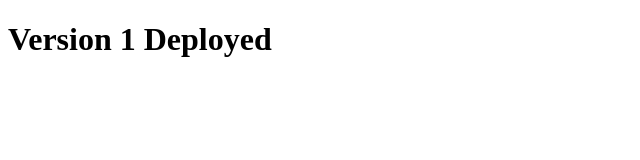
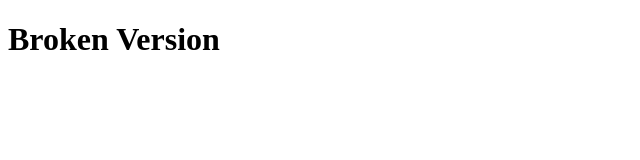
Before and after one commit to 9TaiLBeasT/cd-deploy-lab, a plain HTML site: page index.html in a window 1280 px wide. Shown: the whole page, without its empty margins (0-640 px from the left). Drawn offline with Linux system fonts and the light colour scheme.

Commit message:
update yml

```diff
--- a/index.html
+++ b/index.html
@@ -4,6 +4,6 @@
   <title>CD Lab</title>
 </head>
 <body>
-  <h1>Version 1 Deployed</h1>
+  <h1>Broken Version
 </body>
 </html>
```
